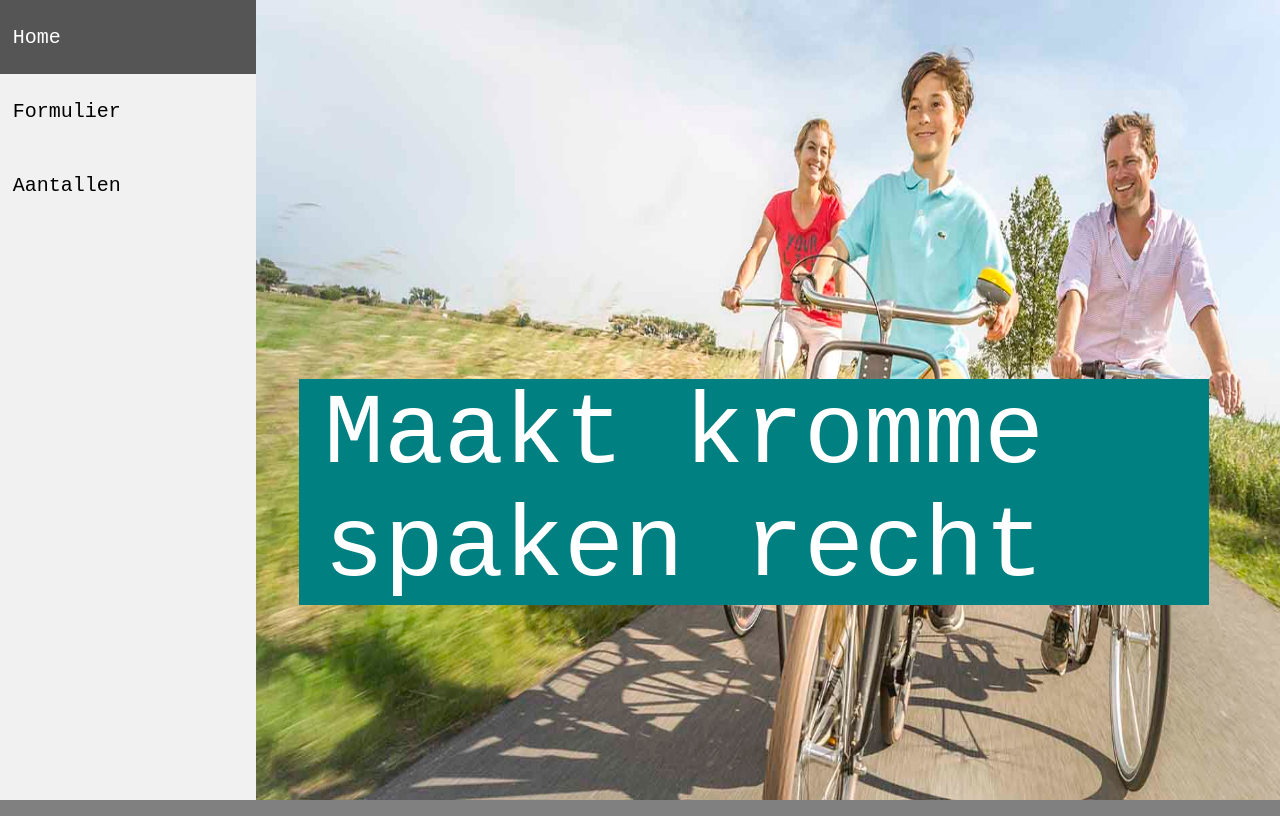
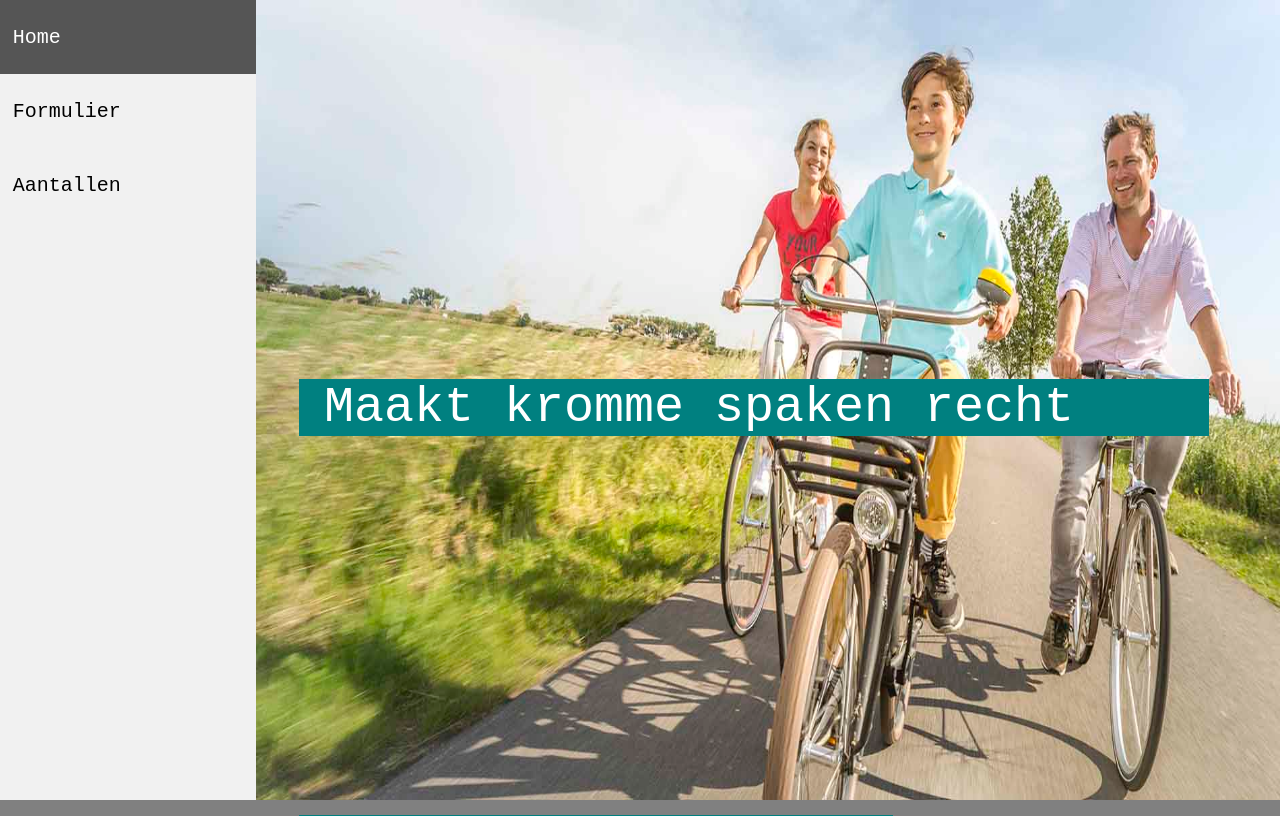
Before and after one commit to matthijsklaassen/Fietsenzaak, a PHP site: page /Home.php in a window 1280 px wide. Shown: the top 816 px of the page. Run offline with PHP 8.4, Linux system fonts and the light colour scheme.

Commit message:
Update CSSFILE.css

```diff
--- a/CSSFILE.css
+++ b/CSSFILE.css
@@ -63,7 +63,7 @@ li a:hover {
 }
 #slogan {
     font-family: "Courier New",Courier, monospace;
-    font-size: 100px;
+    font-size: 50px;
     display: block;
     padding-left: 2%;
     width: 70%;
```
